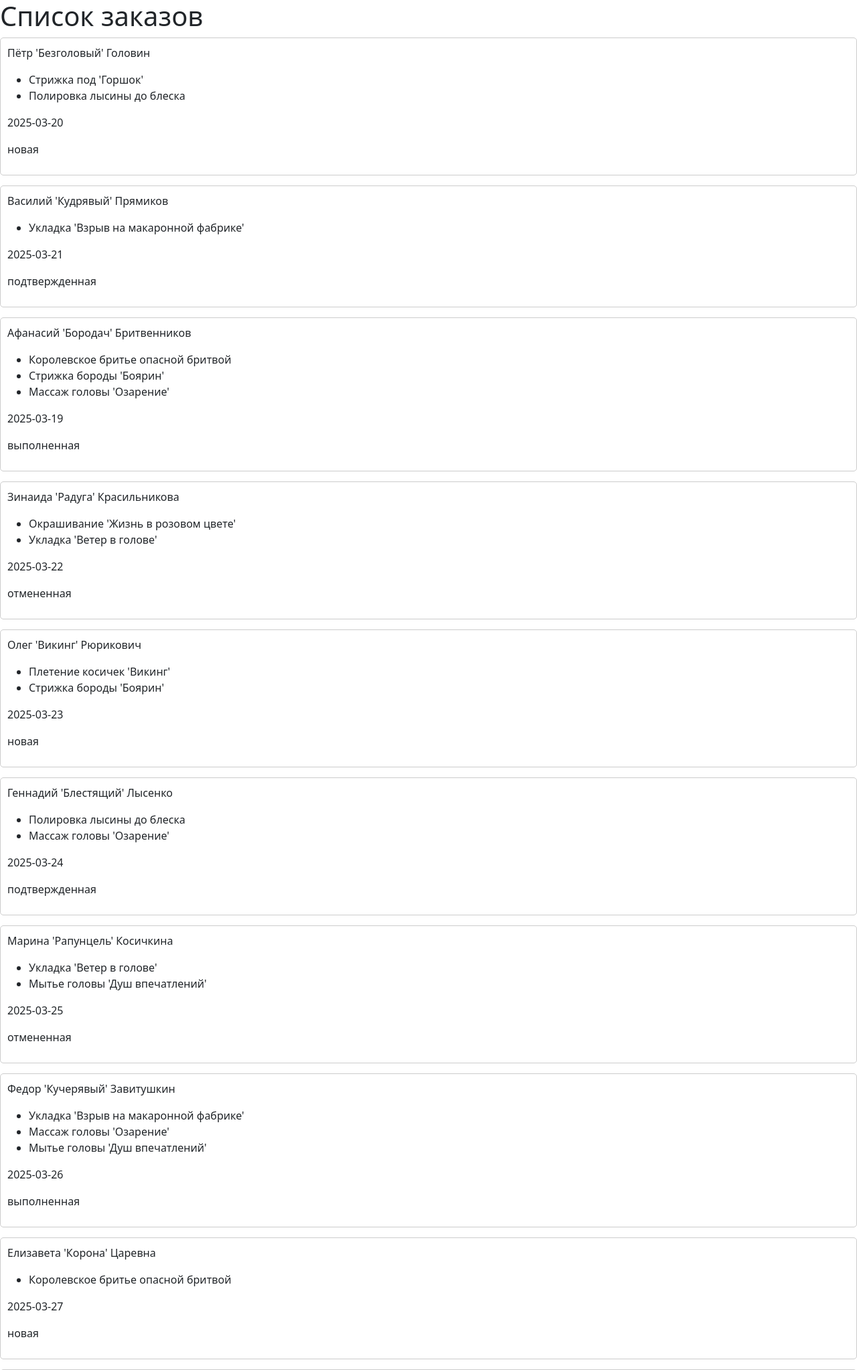
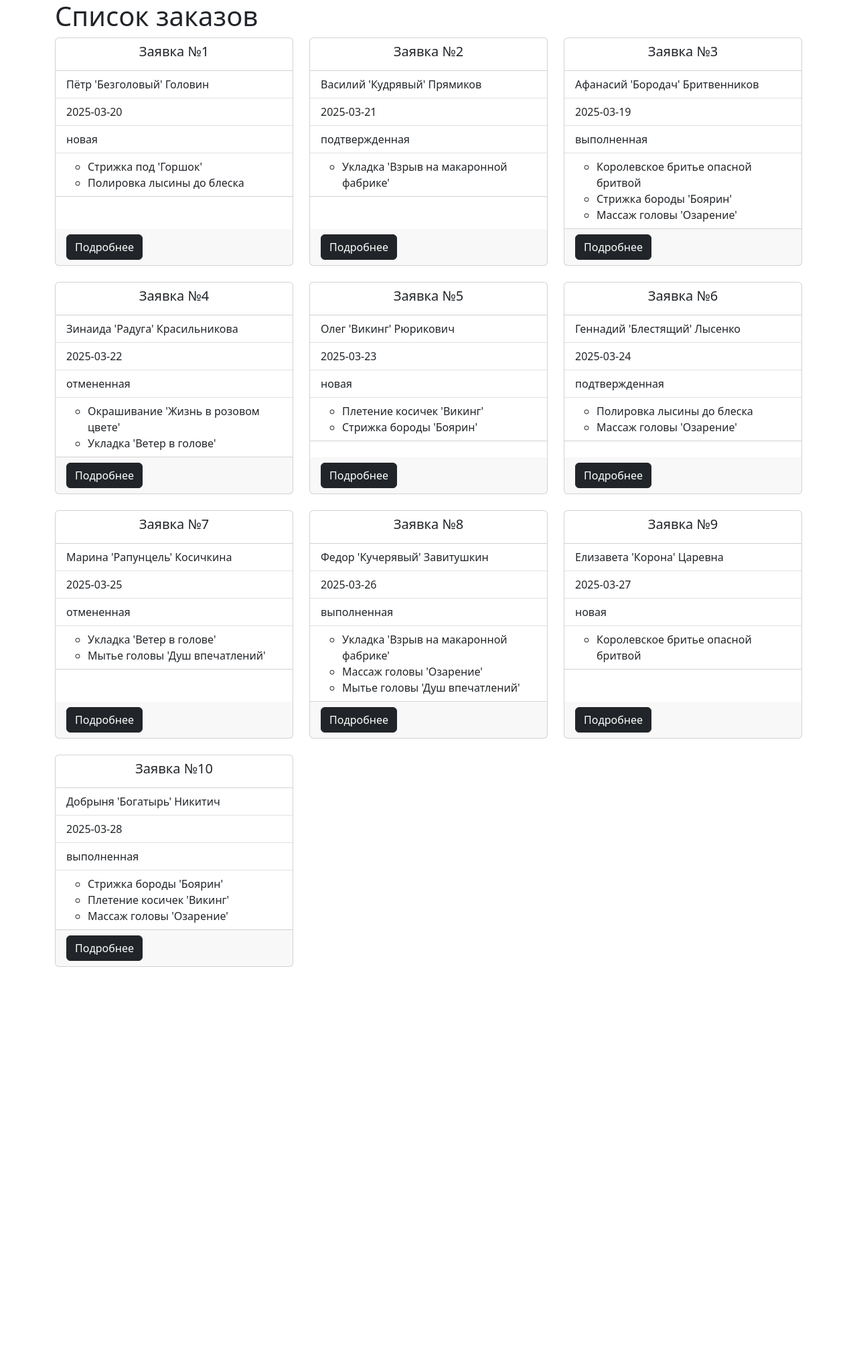
Before and after one commit to MommysProgrammer412/Project_Jango_1, a Django app: page /barbershop/orders/ in a window 1280 px wide. Shown: the top 2046 px of the page at 67% size. After the commit the page ends 1444 px from the top, so only its background shows below. Run offline with Django 5.2, Linux system fonts and the light colour scheme.

Commit message:
lesson_44: обновлены шаблоны для страниц деталей заказа и списка заказов с использованием Bootstrap 5. Добавлены карточки для отображения информации о заказах

```diff
--- a/core/templates/core/orders_list.html
+++ b/core/templates/core/orders_list.html
@@ -11,18 +11,37 @@
     <script src="{% static 'js/test.js' %}"></script>
   </head>
 <body>
+<div class="container">
+    <div class="row">
         <h1>{{title}}</h1>
+    </div>
+
+    <div class="row">
         {% for order in orders %}
-        <div class = 'employee'>
-        <p>{{order.client_name}}</p>
+        <!-- Для 2 карточек в ряд используем col-md-6 -->
+        <!-- Для 3 карточек в ряд заменить на col-md-4 -->
+        <div class="col-12 col-md-6 col-lg-4 mb-4">
+            <div class="card h-100">
+                <h5 class="card-title text-center p-2">Заявка №{{order.id}}</h5>
+                <ul class="list-group list-group-flush">
+                    <li class="list-group-item">{{order.client_name}}</li>
+                    <li class="list-group-item">{{order.date}}</li>
+                    <li class="list-group-item">{{order.status}}</li>
+                    <li class="list-group-item">
                         <ul>
                             {% for service in order.services %}
                             <li>{{service}}</li>
                             {% endfor %}
                         </ul>
-        <p>{{order.date}}</p>
-        <p>{{order.status}}</p>
+                    </li>
+                </ul>
+                <div class="card-footer mt-auto">
+                    <a href="/barbershop/orders/{{order.id}}/" class="btn btn-dark">Подробнее</a>
+                </div>
+            </div>
         </div>
         {% endfor %}
+    </div>
+</div>
 </body>
 </html>
```
Also changed, not shown: core/templates/core/order_detail.html (+16 -7 lines). Lines whose indentation alone changed are shown as unchanged.
